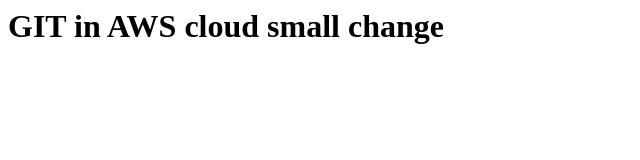
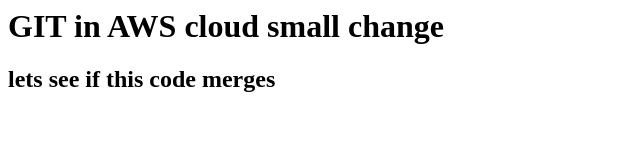
Before and after one commit to sampathsrcm/JenkinsinAWS, a plain HTML site: page index.html in a window 1280 px wide. Shown: the whole page, without its empty margins (0-640 px from the left). Drawn offline with Linux system fonts and the light colour scheme.

Commit message:
added one line

```diff
--- a/index.html
+++ b/index.html
@@ -1,5 +1,6 @@
 <html>
    <body>
      <h1> GIT in AWS cloud small change</h1>
+     <h2> lets see if this code merges</h2>
   </body>
 </html>
```
